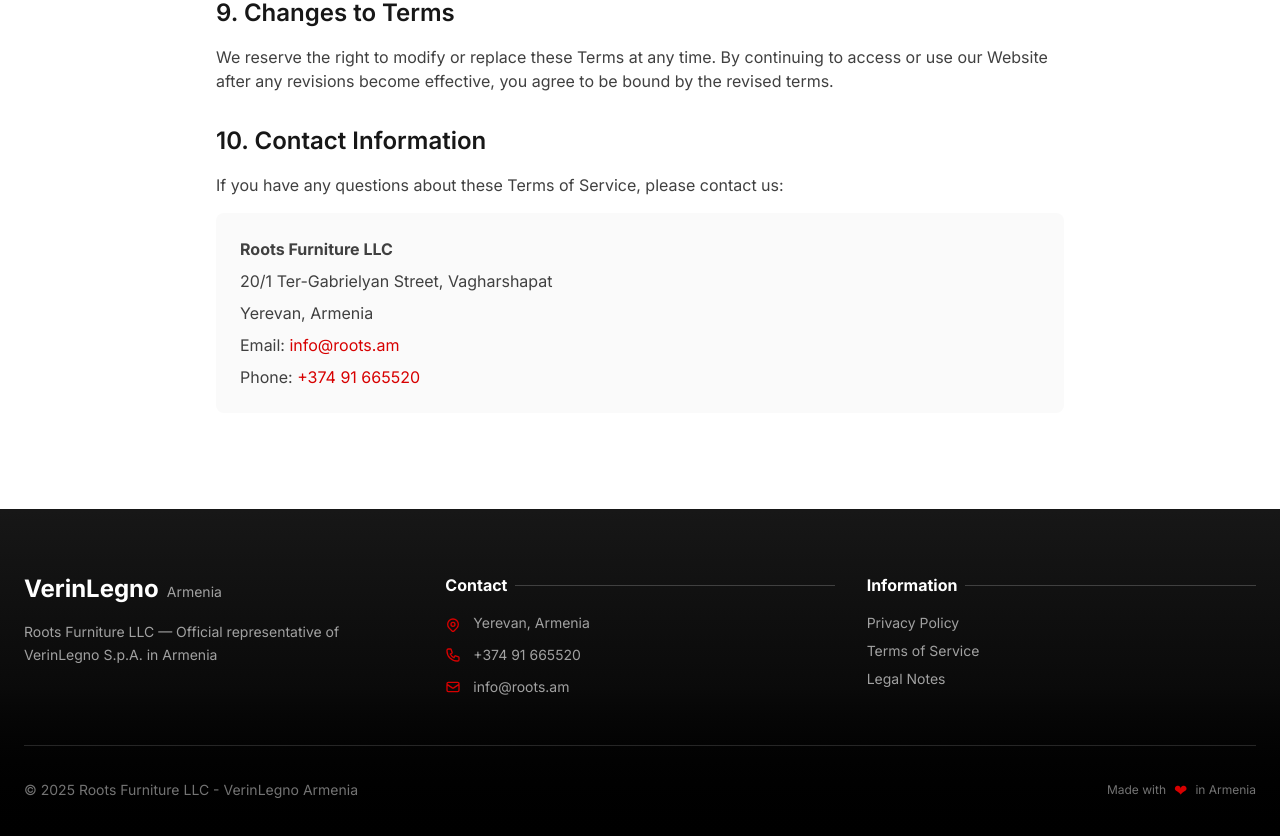
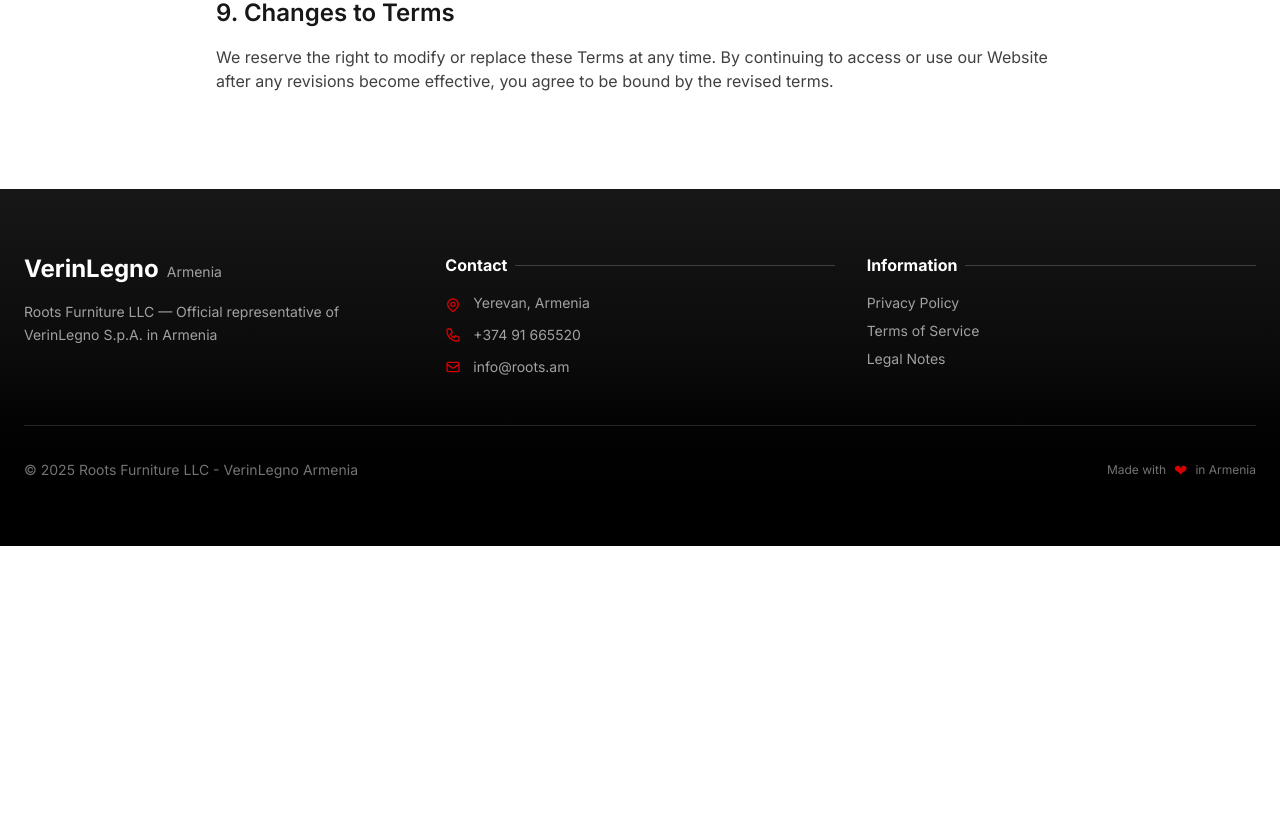
Before and after one commit to levonstepan/VerinLegno.am, a Next.js app: page /policies/terms-of-service in a window 1280 px wide. Shown: the part 1700-2536 px from the top of the page. After the commit the page ends 2246 px from the top, so only its background shows below. Built offline with nearby package versions, Linux system fonts and the light colour scheme.

Commit message:
Remove Contact Us sections from Terms of Service and Legal Notes pages

```diff
--- a/app/policies/legal-notes/page.tsx
+++ b/app/policies/legal-notes/page.tsx
@@ -93,20 +93,6 @@
               Continued use of the website after any changes constitutes acceptance of the modified legal notes.
             </p>
           </section>
-
-          <section className="mb-8">
-            <h2 className="text-2xl font-semibold mb-4 text-neutral-900">9. Contact</h2>
-            <p className="text-neutral-700 mb-4">
-              For any questions regarding these legal notes or the website, please contact us:
-            </p>
-            <div className="bg-neutral-50 p-6 rounded-lg">
-              <p className="text-neutral-700 mb-2"><strong>Roots Furniture LLC</strong></p>
-              <p className="text-neutral-700 mb-2">20/1 Ter-Gabrielyan Street, Vagharshapat</p>
-              <p className="text-neutral-700 mb-2">Yerevan, Armenia</p>
-              <p className="text-neutral-700 mb-2">Email: <a href="mailto:info@roots.am" className="text-[#D70000] hover:underline">info@roots.am</a></p>
-              <p className="text-neutral-700">Phone: <a href="tel:+37491665520" className="text-[#D70000] hover:underline">+374 91 665520</a></p>
-            </div>
-          </section>
         </div>
       </main>
       <Footer content={enContent.footer} />
--- a/app/policies/terms-of-service/page.tsx
+++ b/app/policies/terms-of-service/page.tsx
@@ -91,20 +91,6 @@
               We reserve the right to modify or replace these Terms at any time. By continuing to access or use our Website after any revisions become effective, you agree to be bound by the revised terms.
             </p>
           </section>
-
-          <section className="mb-8">
-            <h2 className="text-2xl font-semibold mb-4 text-neutral-900">10. Contact Information</h2>
-            <p className="text-neutral-700 mb-4">
-              If you have any questions about these Terms of Service, please contact us:
-            </p>
-            <div className="bg-neutral-50 p-6 rounded-lg">
-              <p className="text-neutral-700 mb-2"><strong>Roots Furniture LLC</strong></p>
-              <p className="text-neutral-700 mb-2">20/1 Ter-Gabrielyan Street, Vagharshapat</p>
-              <p className="text-neutral-700 mb-2">Yerevan, Armenia</p>
-              <p className="text-neutral-700 mb-2">Email: <a href="mailto:info@roots.am" className="text-[#D70000] hover:underline">info@roots.am</a></p>
-              <p className="text-neutral-700">Phone: <a href="tel:+37491665520" className="text-[#D70000] hover:underline">+374 91 665520</a></p>
-            </div>
-          </section>
         </div>
       </main>
       <Footer content={enContent.footer} />
```
